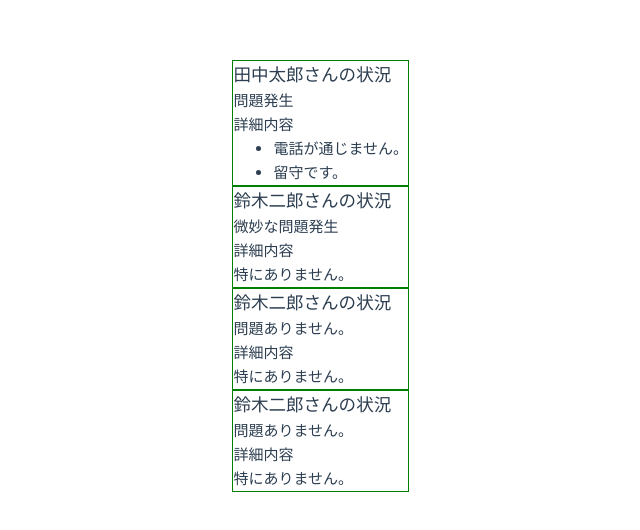
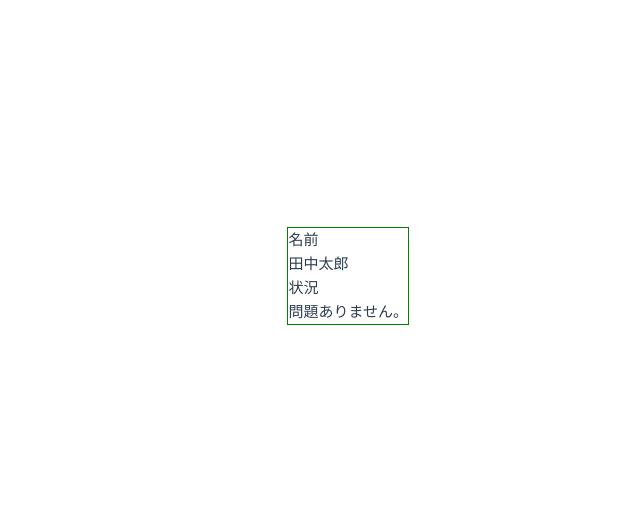
Before and after one commit to takatoshi-tenko/vue-folder, a Vue app in the folder vue3/hello-vue/: page / in a window 1280 px wide. Shown: the part 124-654 px from the top of the page, without its empty margins (231-871 px from the left). Built offline with nearby package versions, Linux system fonts and the light colour scheme.

Commit message:
リスト9.11 slotPropsの使い方

```diff
--- a/vue3/hello-vue/src/App.vue
+++ b/vue3/hello-vue/src/App.vue
@@ -2,31 +2,22 @@
 import { ref } from 'vue'
 import OneSection from './components/OneSection.vue'
 
-const taroProblemsInit: string[] = ['電話が通じません。', '留守です。']
-const taro = ref('田中太郎')
-const taroProblems = ref(taroProblemsInit)
-const jiro = ref('鈴木二郎')
+// const taroProblemsInit: string[] = ['電話が通じません。', '留守です。']
+// const taro = ref('田中太郎')
+// const taroProblems = ref(taroProblemsInit)
+// const jiro = ref('鈴木二郎')
 </script>
 <template>
   <section>
-    <OneSection v-bind:name="taro">
-      <template v-slot:default>
-        <p>問題発生</p>
-      </template>
-      <template v-slot:detail>
-        <ul>
-          <li v-for="problem in taroProblems" v-bind:key="problem">
-            {{ problem }}
-          </li>
-        </ul>
+    <OneSection>
+      <template v-slot="slotProps">
+        <dl>
+          <dt>名前</dt>
+          <dd>{{ slotProps.memberInfo.name }}</dd>
+          <dt>状況</dt>
+          <dd>{{ slotProps.memberInfo.state }}</dd>
+        </dl>
       </template>
     </OneSection>
-    <OneSection v-bind:name="jiro">
-      <template #default>
-        <p>微妙な問題発生</p>
-      </template>
-    </OneSection>
-    <OneSection v-bind:name="jiro" />
-    <OneSection v-bind:name="jiro" />
   </section>
 </template>
--- a/vue3/hello-vue/src/components/OneSection.vue
+++ b/vue3/hello-vue/src/components/OneSection.vue
@@ -1,21 +1,23 @@
 <script setup lang="ts">
-interface Props {
-  name: string
-}
+import { reactive } from 'vue'
+// interface Props {
+//   name: string
+// }
 
-defineProps<Props>()
+// defineProps<Props>()
+
+const memberInfo = reactive({
+  name: '田中太郎',
+  state: '問題ありません。'
+})
 </script>
 
 <template>
   <div>
     <section class="box">
-      <h1>{{ name }}さんの状況</h1>
-      <slot>
-        <p>問題ありません。</p>
-      </slot>
-      <h4>詳細内容</h4>
-      <slot name="detail">
-        <p>特にありません。</p>
+      <slot :memberInfo="memberInfo">
+        <h1>{{ memberInfo.name }}さんの状況</h1>
+        <p>{{ memberInfo.state }}</p>
       </slot>
     </section>
   </div>
```
